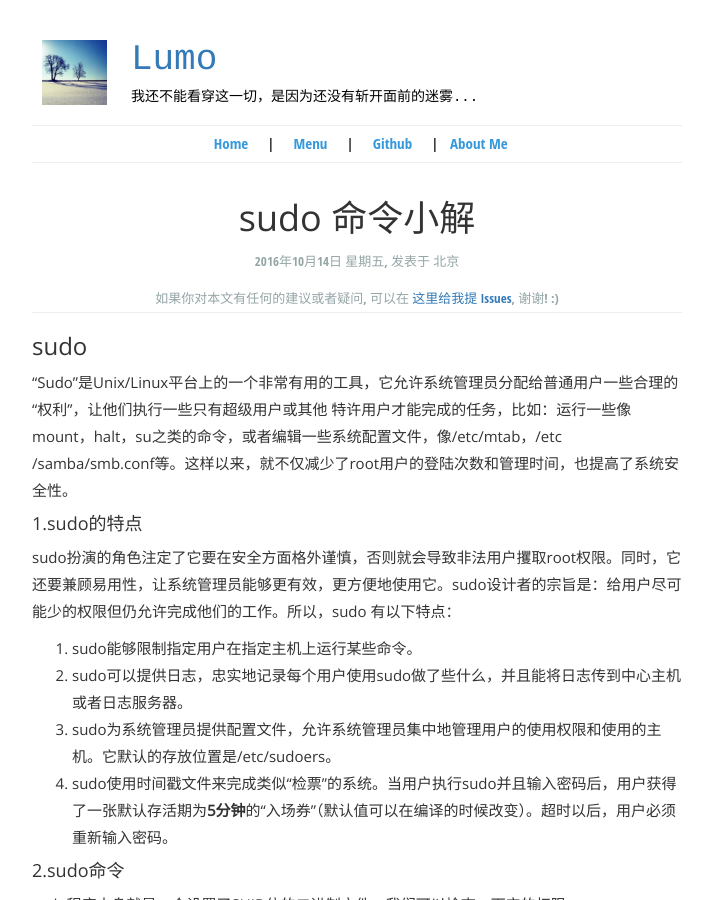
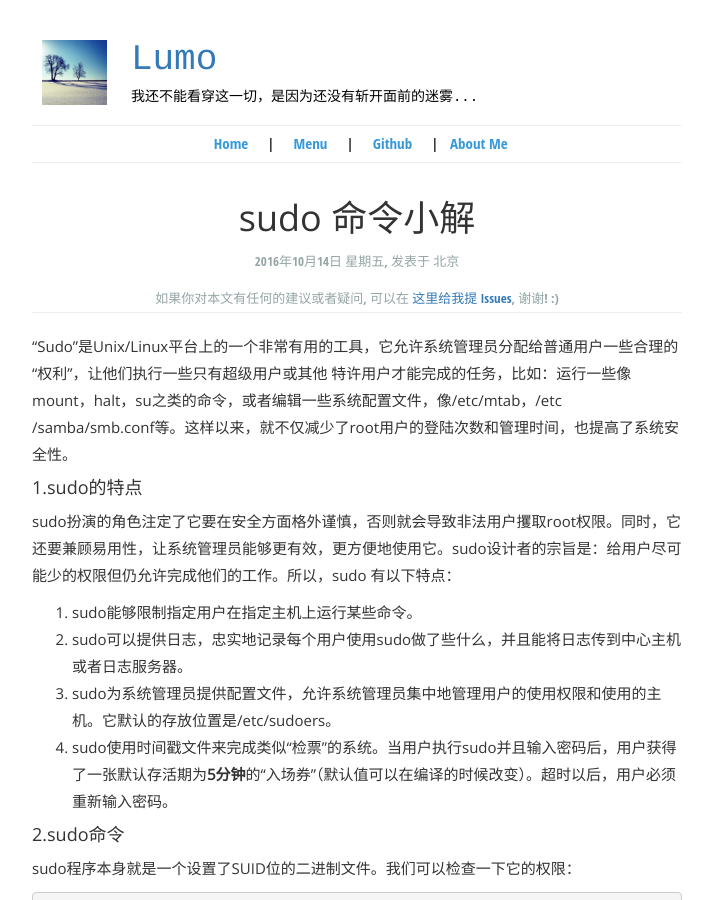
Before and after one commit to LumoCheung/lumocheung.github.com, a Jekyll site: the page built from _posts/2016-10-14-Sudo-Linux.md, in a window 1280 px wide and 900 px high. Shown: the whole window, without its empty margins (283-996 px from the left). Built offline with Jekyll 4.4.1, drawn with Linux system fonts in a browser that asks for light colours.

Commit message:
Update 2016-10-14-Sudo-Linux.md

```diff
--- a/_posts/2016-10-14-Sudo-Linux.md
+++ b/_posts/2016-10-14-Sudo-Linux.md
@@ -6,8 +6,6 @@ location: 北京
 pulished: true
 excerpt_separator: "#"
 ---
-
-### sudo
 
 “Sudo”是Unix/Linux平台上的一个非常有用的工具，它允许系统管理员分配给普通用户一些合理的“权利”，让他们执行一些只有超级用户或其他 特许用户才能完成的任务，比如：运行一些像mount，halt，su之类的命令，或者编辑一些系统配置文件，像/etc/mtab，/etc /samba/smb.conf等。这样以来，就不仅减少了root用户的登陆次数和管理时间，也提高了系统安全性。
 
```
